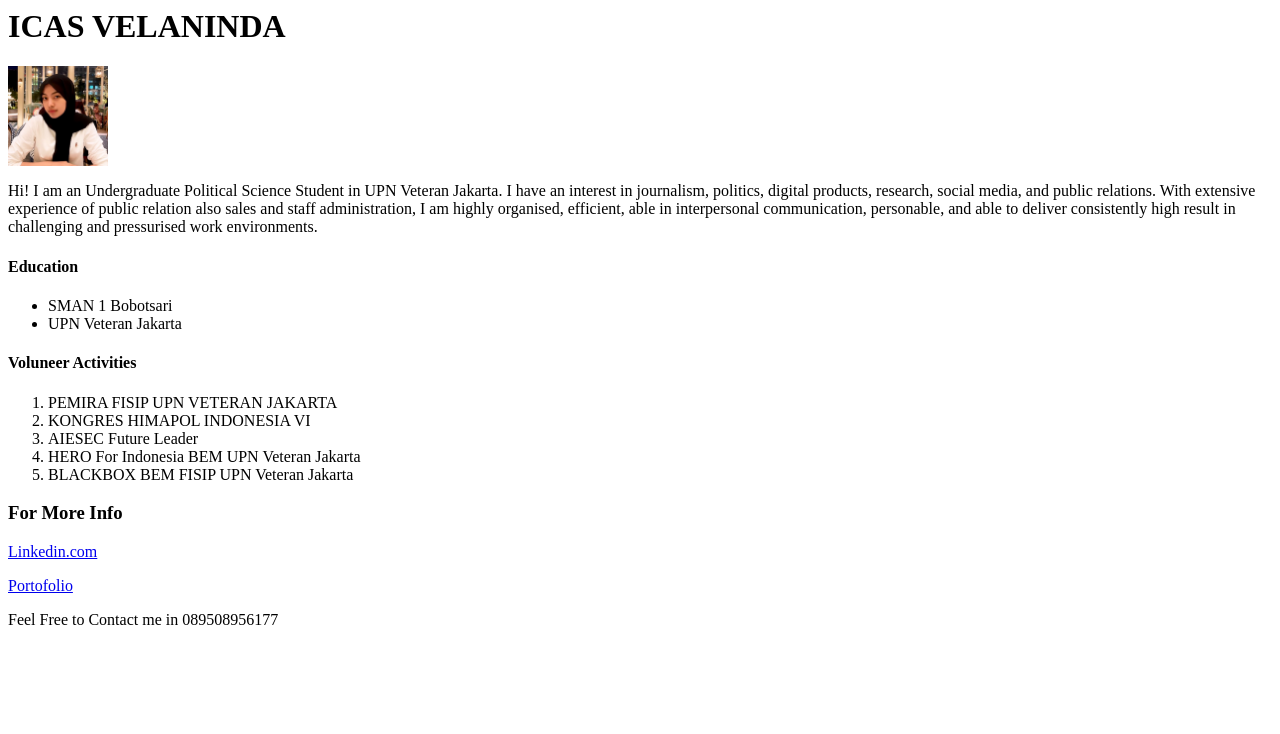
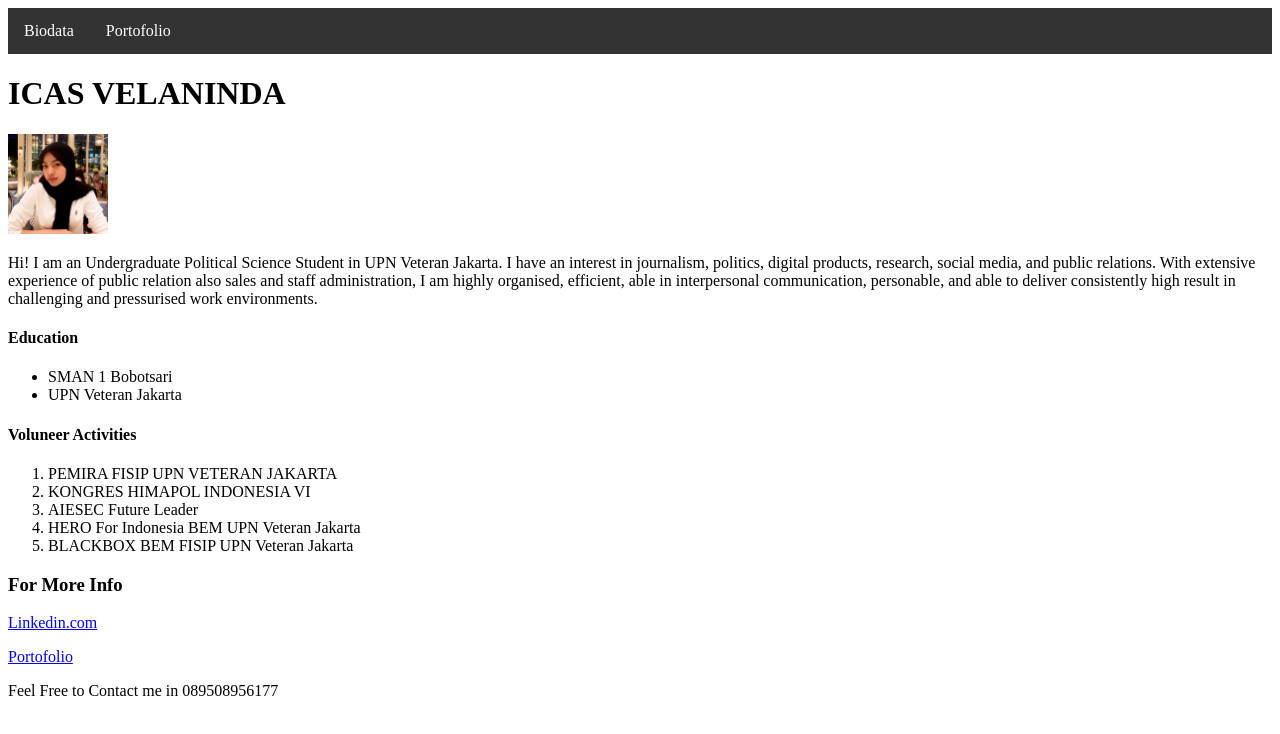
Before and after one commit to icas2022/icas2022.github.io, a plain HTML site: page index.html in a window 1280 px wide. Drawn offline with Linux system fonts and the light colour scheme.

Commit message:
menambahkan menu

```diff
--- a/icaslatihan.html
+++ b/index.html
@@ -1,5 +1,20 @@
-<html>
+<!DOCTYPE html>
+<html lang="en">
+<head>
+    <meta charset="UTF-8">
+    <meta http-equiv="X-UA-Compatible" content="IE=edge">
+    <meta name="viewport" content="width=device-width, initial-scale=1.0">
+    <title>Biodata</title>
+    <link rel="stylesheet" type="text/css" href="style.css">
+</head>
+
 <body>
+    <div class="nav">
+        <ul>
+            <li><a href="index.html">Biodata</a></li>
+            <li><a href="portofolio.html">Portofolio</a></li>
+        </ul>
+    </div>
 <h1><b>ICAS VELANINDA</b></h1>
     <img src="icas.jpg" alt="icas" width="100" height="100">
 <p>Hi! I am an Undergraduate Political Science Student in UPN Veteran Jakarta. I have an interest in journalism, politics, digital products, research, social media, and public relations. With extensive experience of public relation also sales and staff administration, I am highly organised, efficient, able in interpersonal communication, personable, and able to deliver consistently high result in challenging and pressurised work environments.</p>
--- a/style.css
+++ b/style.css
@@ -1,2 +1,24 @@
-.eksternal{}
-color
+.eksternal{color:pink}
+.nav ul {
+    list-style-type: none;
+    margin: 0;
+    padding: 0;
+    overflow: hidden;
+    background-color: #333;
+}
+
+.nav li {
+    float: left;
+}
+
+.nav li a {
+    display: block;
+    color: white;
+    text-align: center;
+    padding: 14px 16px;
+    text-decoration: none;
+}
+
+.nav li a:hover {
+    background-color: #111;
+}
```
Also changed, not shown: portofolio.html (+7 -0 lines).
